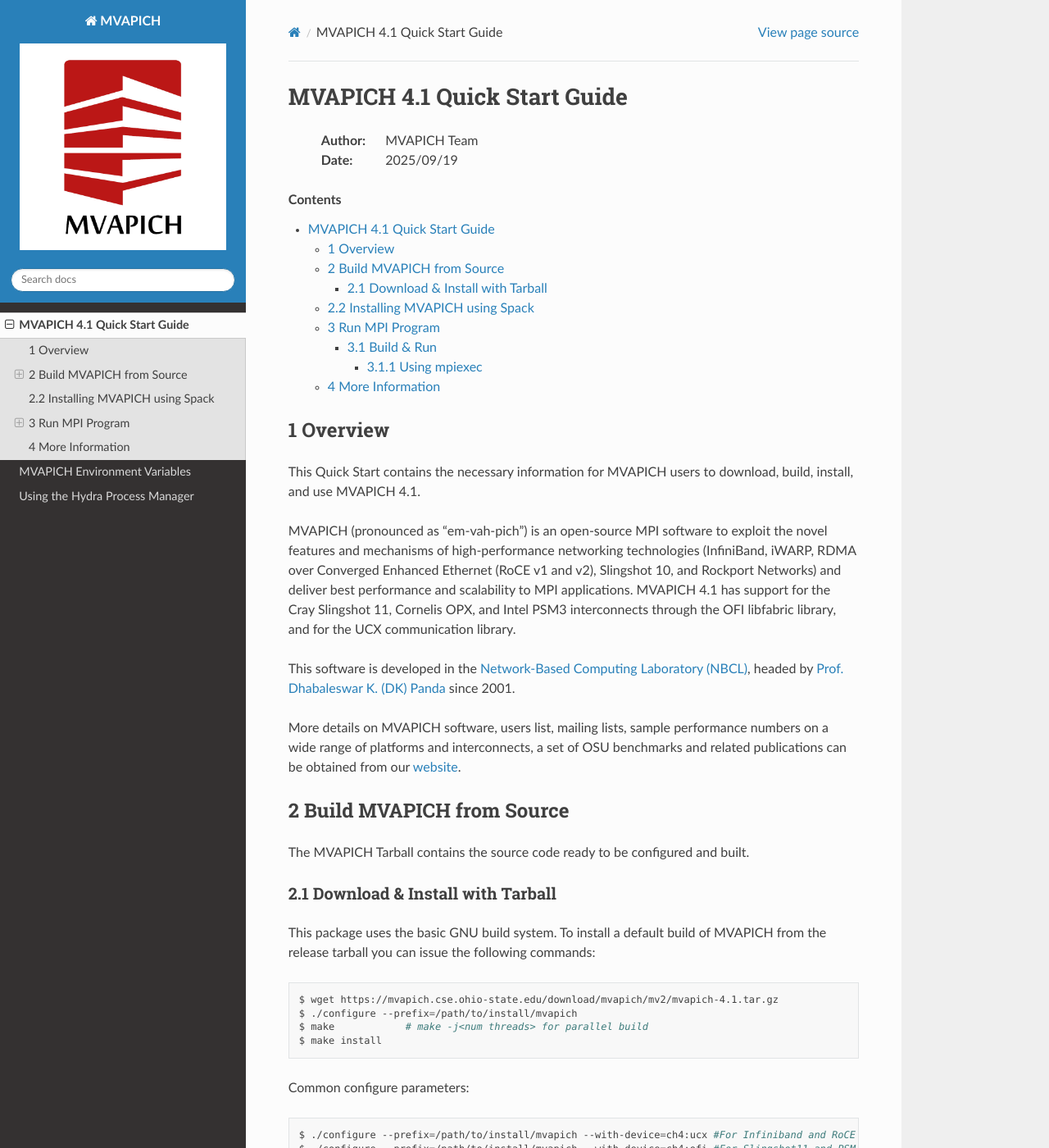
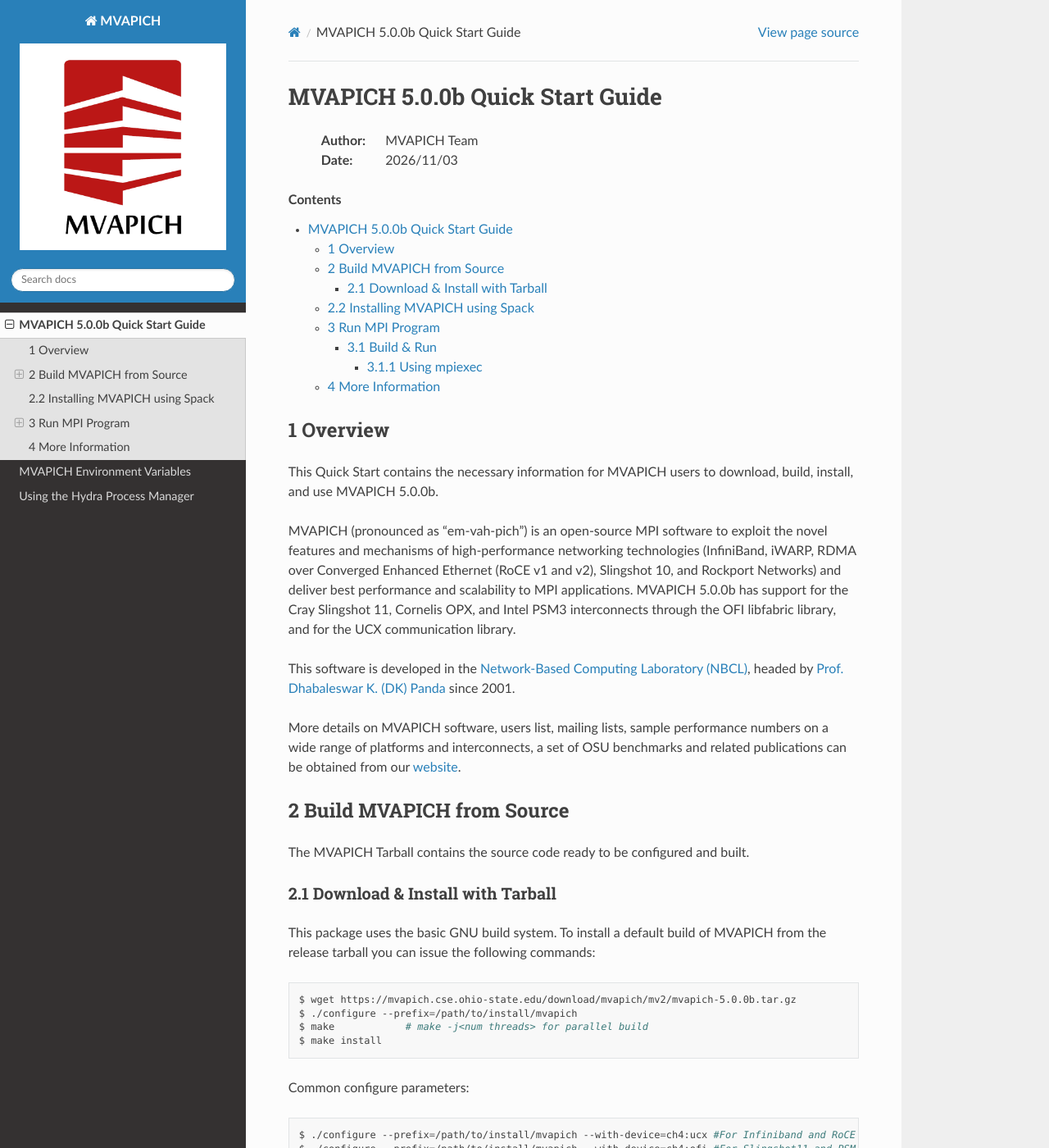
Before and after one commit to OSU-Nowlab/MVAPICH-docs, a Sphinx documentation site: the page built from docs/source/quick-plus.rst, in a window 1280 px wide and 1400 px high. Shown: the whole window at 82% size. Built offline with Sphinx 7.4.7 and the Read the Docs theme 3.1.0, drawn with Linux system fonts in a browser that asks for light colours; some of the changed text lies outside the part shown.

Commit message:
open 5.0.0b

```diff
--- a/docs/source/conf.py
+++ b/docs/source/conf.py
@@ -3,11 +3,11 @@
 # -- Project information
 
 project = 'MVAPICH'
-copyright = '2025, NOWLAB'
+copyright = '2026, NOWLAB'
 author = 'NOWLAB'
 
-release = '4.1'
-version = '4.1'
+release = '5.0.0b'
+version = '5.0.0b'
 
 # -- General configuration
 
--- a/docs/source/index.rst
+++ b/docs/source/index.rst
@@ -6,7 +6,7 @@
 networking technologies (InfiniBand, iWARP, RDMA over Converged
 Enhanced Ethernet (RoCE v1 and v2), Slingshot 10/11, and Rockport
 Networks) and deliver best performance and scalability to MPI
-applications. MVAPICH 4.1 has support for
+applications. MVAPICH 5.0.0b has support for
 the Cray Slingshot 11, Cornelis OPX, and Intel PSM3 interconnects
 through the OFI libfabric library, and for the UCX communication
 library.
--- a/docs/source/quick-plus.rst
+++ b/docs/source/quick-plus.rst
@@ -1,9 +1,9 @@
 =============================
-MVAPICH 4.1 Quick Start Guide
+MVAPICH 5.0.0b Quick Start Guide
 =============================
 
     :Author: MVAPICH Team
-    :Date: 2025/09/19
+    :Date: 2026/11/03
 
 .. contents::
 
@@ -13,14 +13,14 @@
 ----------
 
 This Quick Start contains the necessary information for MVAPICH users
-to download, build, install, and use MVAPICH 4.1.
+to download, build, install, and use MVAPICH 5.0.0b.
 
 MVAPICH (pronounced as “em-vah-pich”) is an open-source MPI software
 to exploit the novel features and mechanisms of high-performance
 networking technologies (InfiniBand, iWARP, RDMA over Converged
 Enhanced Ethernet (RoCE v1 and v2), Slingshot 10, and Rockport
 Networks) and deliver best performance and scalability to MPI
-applications. MVAPICH 4.1 has support for
+applications. MVAPICH 5.0.0b has support for
 the Cray Slingshot 11, Cornelis OPX, and Intel PSM3 interconnects
 through the OFI libfabric library, and for the UCX communication
 library.
@@ -44,7 +44,7 @@
 
 .. code:: sh
 
-	$ wget https://mvapich.cse.ohio-state.edu/download/mvapich/mv2/mvapich-4.1.tar.gz
+	$ wget https://mvapich.cse.ohio-state.edu/download/mvapich/mv2/mvapich-5.0.0b.tar.gz
         $ ./configure --prefix=/path/to/install/mvapich
         $ make            # make -j<num threads> for parallel build
         $ make install
```
